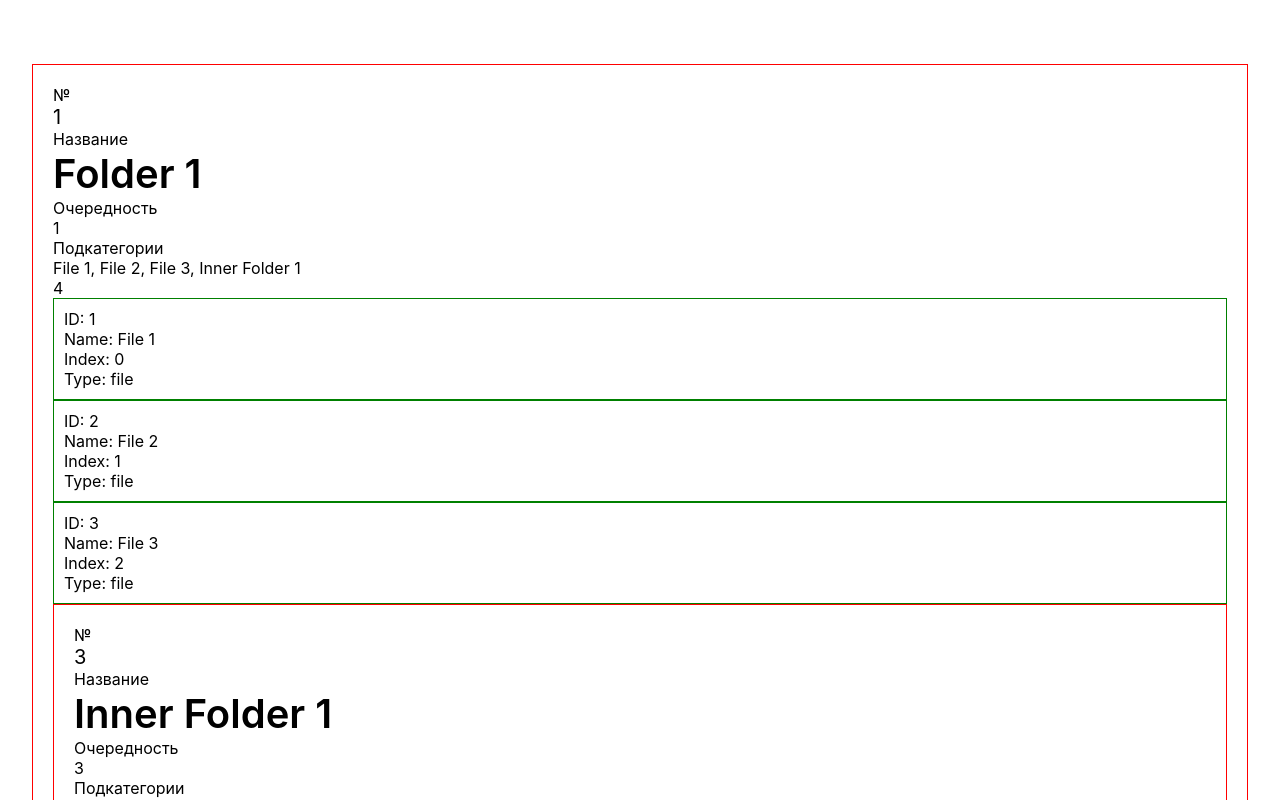
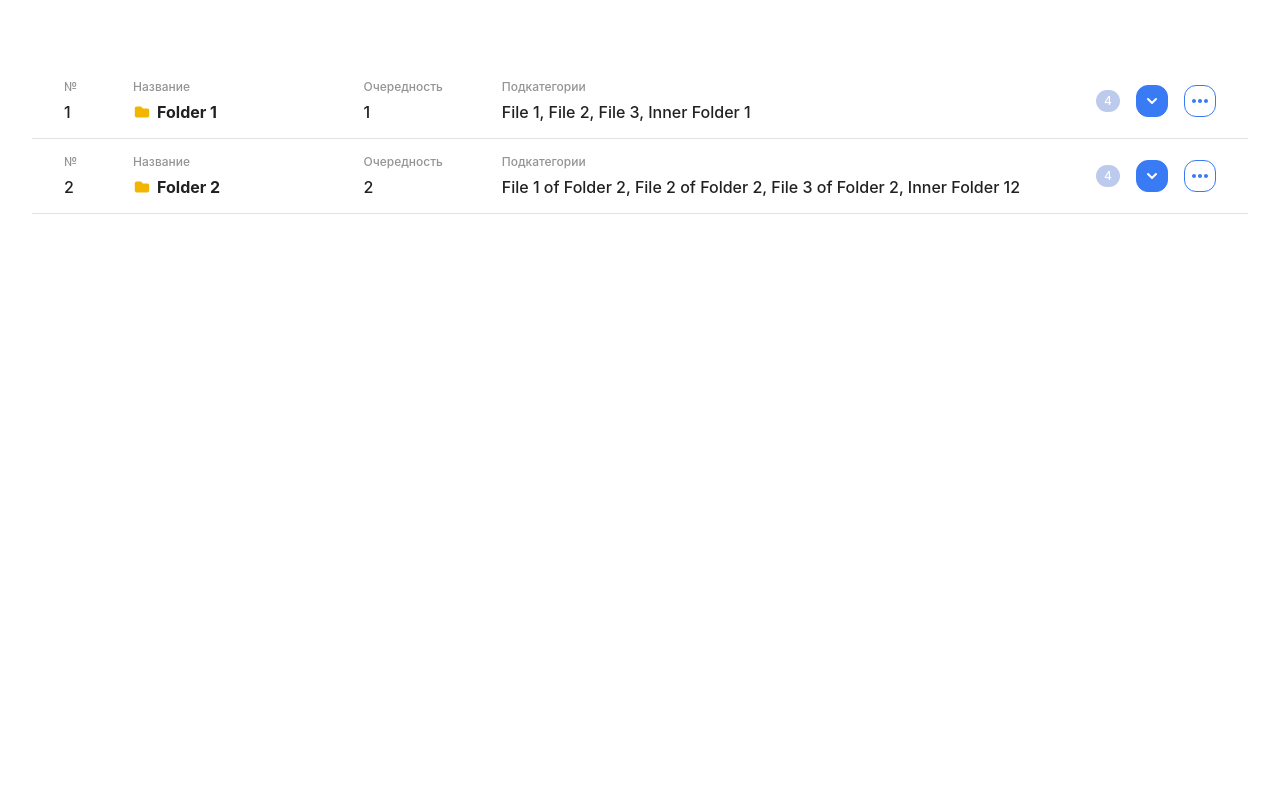
Before and after one commit to Bahodir8586/asaka-test, a React (Create React App) app: page / in a window 1280 px wide. Shown: the top 800 px of the page. Built offline with nearby package versions, Linux system fonts and the light colour scheme.

Commit message:
jsx & css of folder and file. basic

```diff
--- a/src/components/FileComponent/FileComponent.jsx
+++ b/src/components/FileComponent/FileComponent.jsx
@@ -1,12 +1,46 @@
-import classes from './FileComponent.module.scss';
+import { useState } from "react";
+import classes from "./FileComponent.module.scss";
+import { ClickAwayListener } from "../ClickAwayListener";
 
-export const FileComponent = ({id,name, index}) => {
-    return (
-        <div className={classes.content}>
-            <div>ID: {id}</div>
-            <div>Name: {name}</div>
-            <div>Index: {index}</div>
-            <div>Type: file</div>
+export const FileComponent = ({ id, name, index, upperIndexesArray = [] }) => {
+  const [showMenu, setShowMenu] = useState(false);
+
+  return (
+    <div className={classes.content}>
+      <div className={classes.innerContent}>
+        <div>
+          <div className={classes.label}>№</div>
+          <div className={classes.value}>
+            {[...upperIndexesArray, index].join(".")}
+          </div>
         </div>
-    )
-}
+        <div>
+          <div className={classes.label}>Название</div>
+          <div className={`${classes.value} ${classes.name}`}>
+            <img src={"/svgs/file.svg"} alt="file" />
+            <span>{name}</span>
+          </div>
+        </div>
+        <div>
+          <div className={classes.label}>Очередность</div>
+          <div className={classes.value}>{index}</div>
+        </div>
+        <div className={classes.settingsBox}>
+          <ClickAwayListener onClickAway={() => setShowMenu(false)}>
+            <button
+              className={`${classes.menuButton} ${
+                showMenu && classes.activeMenBut
+              }`}
+              onClick={() => setShowMenu(!showMenu)}
+            >
+              <img
+                src={!showMenu ? `/svgs/dots.svg` : `/svgs/dots-active.svg`}
+                alt="down"
+              />
+            </button>
+          </ClickAwayListener>
+        </div>
+      </div>
+    </div>
+  );
+};
--- a/src/components/FileComponent/FileComponent.module.scss
+++ b/src/components/FileComponent/FileComponent.module.scss
@@ -1,4 +1,74 @@
-.content{
-    border: 1px solid green;
-    padding: 10px;
+@import "../../styles/variables.scss";
+
+.content {
+  border-radius: $border-radius-12;
 }
+
+.innerContent {
+  padding: 1rem 2rem;
+  display: flex;
+  width: 100%;
+  justify-content: space-between;
+  align-items: center;
+  border-bottom: 1px solid $border-color;
+  & > div {
+    &:nth-child(1) {
+      width: 6%;
+    }
+    &:nth-child(2) {
+      width: 32%;
+    }
+    &:nth-child(3) {
+      width: 50%;
+    }
+    &:nth-child(4) {
+      width: 12%;
+    }
+  }
+}
+
+.label {
+  font-size: $font-size-xs;
+  font-weight: $font-weight-500;
+  line-height: $line-height-sm;
+  color: $secondary-gray;
+  margin-bottom: 0.5rem;
+}
+
+.value {
+  font-size: $font-size-m;
+  font-weight: $font-weight-500;
+  line-height: $line-height-lg;
+  color: $main-gray;
+  display: flex;
+  align-items: center;
+  gap: 0.375rem;
+}
+
+.name {
+  font-weight: $font-weight-700;
+}
+
+.settingsBox {
+  display: flex;
+  gap: 1rem;
+  align-items: center;
+  justify-content: flex-end;
+  & button {
+    cursor: pointer;
+    border: 1px solid $main-blue;
+    border-radius: $border-radius-12;
+    width: 2rem;
+    height: 2rem;
+    display: flex;
+    align-items: center;
+    justify-content: center;
+  }
+}
+
+.menuButton {
+  background-color: $white;
+}
+.activeMenBut {
+  background-color: $main-blue;
+}
--- a/src/components/FolderComponent/FolderComponent.jsx
+++ b/src/components/FolderComponent/FolderComponent.jsx
@@ -1,32 +1,87 @@
-import { useMemo } from 'react';
-import { renderComponent } from '../../utils';
+import { useMemo, useState } from "react";
+
+import { renderComponent } from "../../utils";
 import classes from "./FolderComponent.module.scss";
-export const FolderComponent = ({id, name, innerContent, index}) => {
-    const innerContentNames=useMemo(()=>innerContent?.map(item=>item.name).join(', '),[innerContent]);
+import { ClickAwayListener } from "../ClickAwayListener";
+
+export const FolderComponent = ({
+  id,
+  name,
+  innerContent,
+  index,
+  upperIndexesArray = [],
+}) => {
+  const innerContentNames = useMemo(
+    () => innerContent?.map((item) => item.name).join(", "),
+    [innerContent]
+  );
+
+  const [showInnerItems, setShowInnerItems] = useState(false);
+  const [showMenu, setShowMenu] = useState(false);
+
   return (
     <div className={classes.content}>
-            <div className={classes.cell}>
+      <div className={classes.innerContent}>
+        <div>
           <div className={classes.label}>№</div>
+          <div className={classes.value}>
+            {[...upperIndexesArray, index].join(".")}
+          </div>
+        </div>
+        <div>
+          <div className={classes.label}>Название</div>
+          <div className={`${classes.value} ${classes.name}`}>
+            <img src={"/svgs/folder.svg"} alt="folder" />
+            <span>{name}</span>
+          </div>
+        </div>
+        <div>
+          <div className={classes.label}>Очередность</div>
           <div className={classes.value}>{index}</div>
         </div>
-            <div className={classes.cell}>
-                <div className={classes.label}>Название</div>
-                <div className={`${classes.value} ${classes.name}`}>{name}</div>
-            </div>
-            <div className={classes.cell}>
-                <div className={classes.label}>Очередность</div>
-                <div className={classes.index}>{index}</div>
-            </div>
-            <div className={classes.cell}>
+        <div>
           <div className={classes.label}>Подкатегории</div>
-                <div className={classes.index}>{innerContentNames}</div>
+          <div className={classes.value}>{innerContentNames}</div>
         </div>
         <div className={classes.settingsBox}>
-                <div>{innerContent.length}</div>
-            </div>
-            <div>
-                {innerContent?.map((item, index) => renderComponent(item, index))}
+          <div className={classes.innerItemsNumber}>{innerContent.length}</div>
+          <button
+            className={`${classes.accordionButton} ${
+              showInnerItems && classes.activeAcBut
+            }`}
+            onClick={() => setShowInnerItems(!showInnerItems)}
+          >
+            <img
+              src={
+                !showInnerItems
+                  ? `/svgs/chevron-down.svg`
+                  : `/svgs/chevron-down-active.svg`
+              }
+              alt="down"
+            />
+          </button>
+          <ClickAwayListener onClickAway={() => setShowMenu(false)}>
+            <button
+              className={`${classes.menuButton} ${
+                showMenu && classes.activeMenBut
+              }`}
+              onClick={() => setShowMenu(!showMenu)}
+            >
+              <img
+                src={!showMenu ? `/svgs/dots.svg` : `/svgs/dots-active.svg`}
+                alt="down"
+              />
+            </button>
+          </ClickAwayListener>
         </div>
       </div>
-    )
-}
+      {showInnerItems && (
+        <div>
+          {innerContent?.map((item, i) =>
+            renderComponent(item, i + 1, [...upperIndexesArray, index])
+          )}
+        </div>
+      )}
+    </div>
+  );
+};
--- a/src/components/FolderComponent/FolderComponent.module.scss
+++ b/src/components/FolderComponent/FolderComponent.module.scss
@@ -1,19 +1,95 @@
-.content{
-    border: 1px solid red;
-    padding: 20px;
+@import "../../styles/variables.scss";
+
+.content {
+  border-radius: $border-radius-12;
 }
 
-
-.cell{
-
-}
-.label{}
-
-.value{
-    font-size: 20px
+.innerContent {
+  padding: 1rem 2rem;
+  display: flex;
+  width: 100%;
+  justify-content: space-between;
+  align-items: center;
+  border-bottom: 1px solid $border-color;
+  & > div {
+    &:nth-child(1) {
+      width: 6%;
+    }
+    &:nth-child(2) {
+      width: 20%;
+    }
+    &:nth-child(3) {
+      width: 12%;
+    }
+    &:nth-child(4) {
+      width: 50%;
+    }
+    &:nth-child(5) {
+      width: 12%;
+    }
+  }
 }
 
-.name{
-    font-size: 40px;
-    font-weight: 600;
+.label {
+  font-size: $font-size-xs;
+  font-weight: $font-weight-500;
+  line-height: $line-height-sm;
+  color: $secondary-gray;
+  margin-bottom: 0.5rem;
 }
+
+.value {
+  font-size: $font-size-m;
+  font-weight: $font-weight-500;
+  line-height: $line-height-lg;
+  color: $main-gray;
+  display: flex;
+  align-items: center;
+  gap: 0.375rem;
+}
+
+.name {
+  font-weight: $font-weight-700;
+}
+
+.settingsBox {
+  display: flex;
+  gap: 1rem;
+  align-items: center;
+  justify-content: flex-end;
+  & button {
+    cursor: pointer;
+    border: 1px solid $main-blue;
+    border-radius: $border-radius-12;
+    width: 2rem;
+    height: 2rem;
+    display: flex;
+    align-items: center;
+    justify-content: center;
+  }
+}
+
+.innerItemsNumber {
+  color: $white;
+  background-color: #2552c6;
+  border-radius: $border-radius-30;
+  display: inline-block;
+  padding: 0.25rem 0.5rem;
+  opacity: 0.3;
+  font-size: $font-size-xs;
+  font-weight: $font-weight-500;
+  line-height: $line-height-sm;
+}
+
+.accordionButton {
+  background-color: $main-blue;
+}
+.activeAcBut {
+  background-color: $secondary-blue;
+}
+.menuButton {
+  background-color: $white;
+}
+.activeMenBut {
+  background-color: $main-blue;
+}
```
Lines whose indentation alone changed are shown as unchanged.
